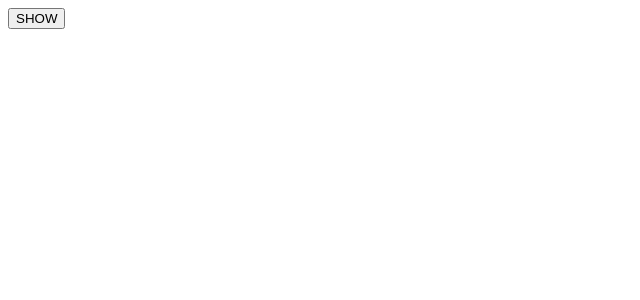
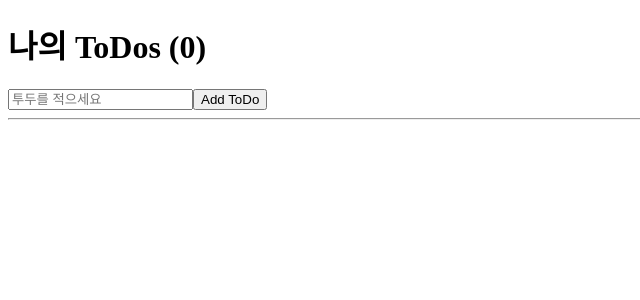
Before and after one commit to JobMarketIsCold/ReactStudyIsCold, a React (Create React App) app in the folder react-is-cold/: page / in a window 1280 px wide. Shown: the top 300 px of the page, without its empty margins (0-640 px from the left). Built offline with nearby package versions, Linux system fonts and the light colour scheme.

Commit message:
TodoList

```diff
--- a/react-is-cold/src/App.js
+++ b/react-is-cold/src/App.js
@@ -1,20 +1,50 @@
 import { useState, useEffect } from "react";
 
-function Hello() {
-	useEffect(() => {
-		console.log("생성 :)");
-		return () => console.log("소멸 :(");
-	});
-	return <h1>HI</h1>;
-}
-
 function App() {
-	const [showing, setShowing] = useState(false);
-	const onClick = () => setShowing((prev) => !prev);
+	const [toDo, setToDo] = useState("");
+	const [toDos, setToDos] = useState([]);
+	const onChange = (event) => setToDo(event.target.value);
+	const onSubmit = (event) => {
+		event.preventDefault();
+		// console.log(toDo);
+		if (toDo === "") return;
+		setToDos((currentArray) => [...currentArray, toDo]);
+		setToDo("");
+	};
+	const deleteTodo = (event, index) => {
+		// const li = event.target.parentElement;
+		setToDos((currentToDos) => {
+			return currentToDos.filter((_, todoIndex) => todoIndex !== index);
+		});
+		// li.remove();
+	};
 	return (
 		<div>
-			{showing ? <Hello /> : null}
-			<button onClick={onClick}>{showing ? "HIDE" : "SHOW"}</button>
+			<h1>나의 ToDos ({toDos.length})</h1>
+			<form onSubmit={onSubmit}>
+				<input
+					onChange={onChange}
+					value={toDo}
+					type="text"
+					placeholder="투두를 적으세요"
+				/>
+				<button>Add ToDo</button>
+			</form>
+			<hr />
+			<ul>
+				{toDos.map((item, index) => (
+					<li key={index}>
+						{item}
+						<button
+							onClick={(e) => {
+								deleteTodo(e, index);
+							}}
+						>
+							✖️
+						</button>
+					</li>
+				))}
+			</ul>
 		</div>
 	);
 }
```
